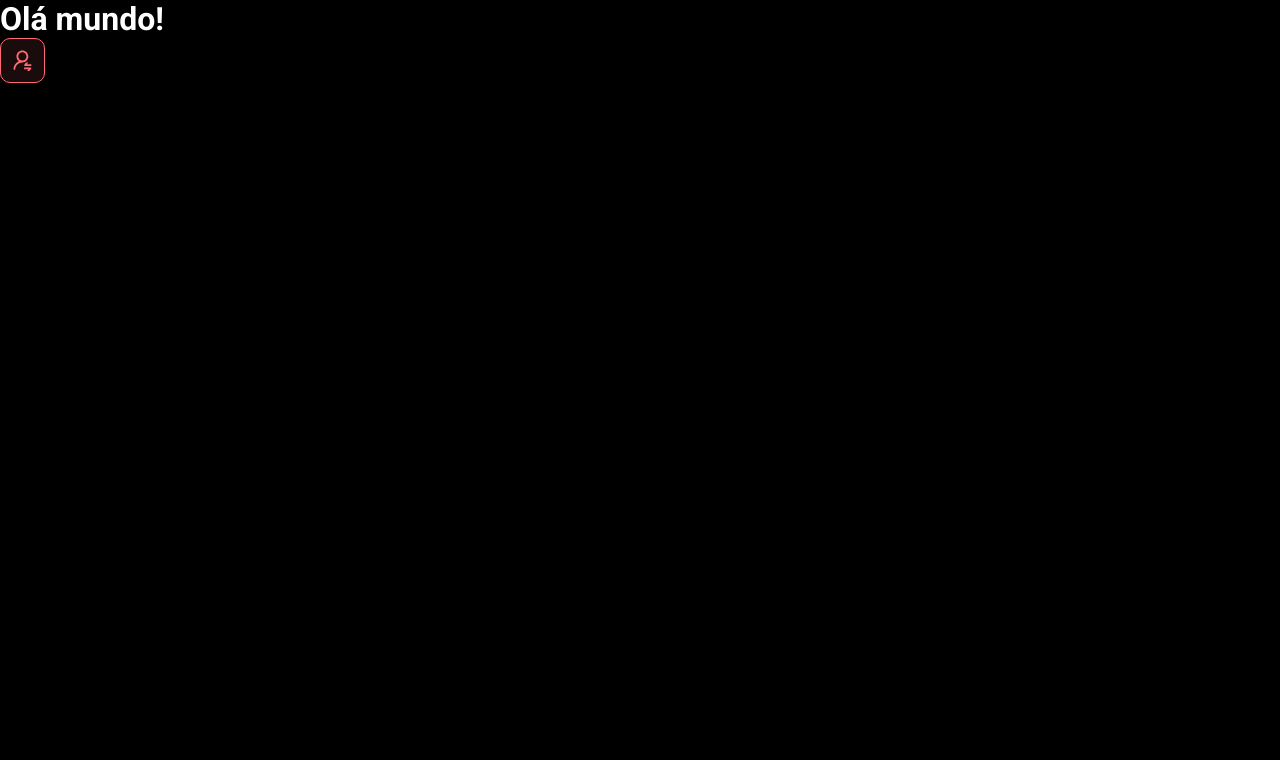
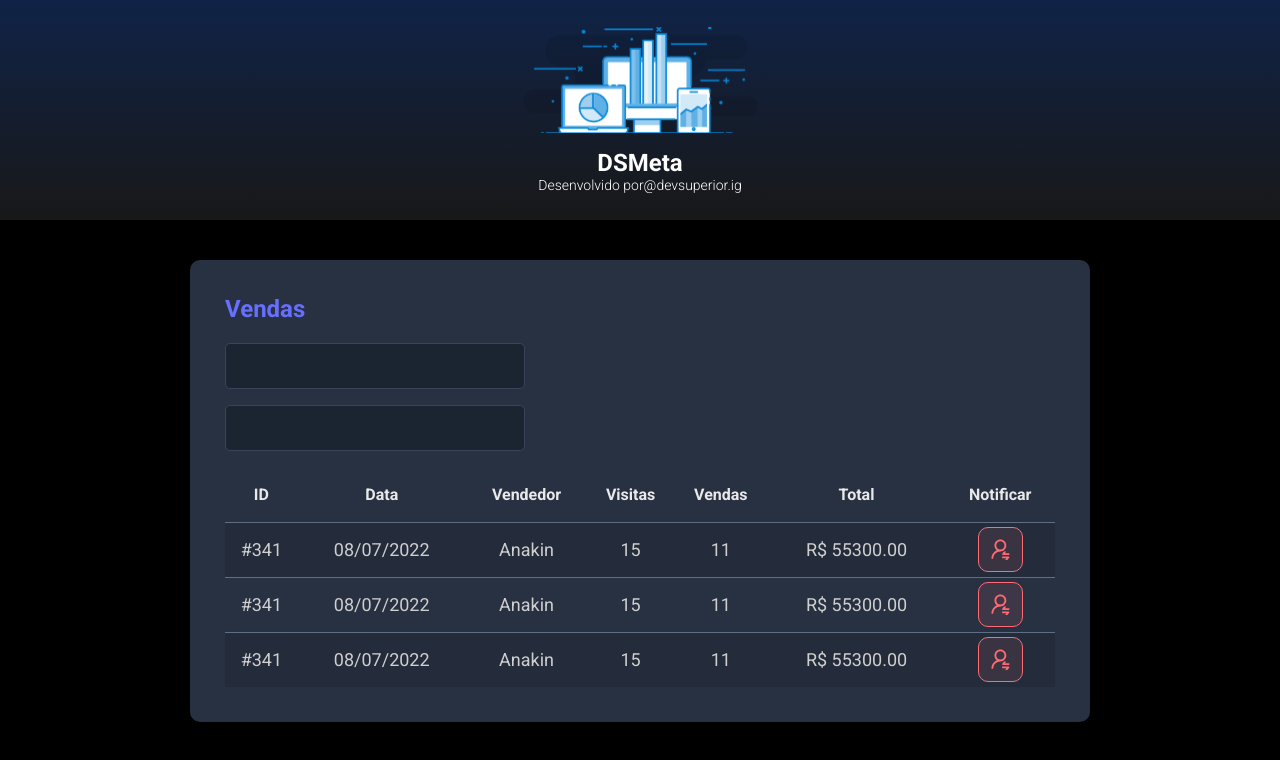
Before and after one commit to GuhhDev/dsmeta, a React (Vite) app in the folder frontend/: page / in a window 1280 px wide. Shown: the top 760 px of the page. Built offline with nearby package versions, Linux system fonts and the light colour scheme.

Commit message:
Outros componentes

```diff
--- a/frontend/src/App.tsx
+++ b/frontend/src/App.tsx
@@ -1,12 +1,20 @@
 import { useState } from 'react'
 import logo from './logo.svg'
-import NotificationButton from './components/NotificationButton'
+import Header from './components/Header'
+import SalesCard from './components/SalesCard'
+
 
 function App() {
   return (
     <>
-      <h1>Olá mundo!</h1>
-      <NotificationButton />
+      <Header />
+      <main>
+        <section id="sales">
+          <div className="dsmeta-container">
+            <SalesCard />
+          </div>
+        </section>
+      </main>
     </>
   )
 }
--- /dev/null
+++ b/frontend/src/components/Header/index.tsx
@@ -0,0 +1,20 @@
+import logo from '../../assets/img/logo.svg'
+
+import './styles.css'
+
+function Header() {
+    return (
+        <header>
+            <div className="dsmeta-logo-container">
+                <img src={logo} alt="DSMeta" />
+                <h1>DSMeta</h1>
+                <p>
+                    Desenvolvido por
+                    <a href="https://www.instagram.com/devsuperior.ig">@devsuperior.ig</a>
+                </p>
+            </div>
+        </header>
+    )
+}
+
+export default Header
--- /dev/null
+++ b/frontend/src/components/Header/styles.css
@@ -0,0 +1,27 @@
+header {
+    background: linear-gradient(180deg, #102347 0%, #181818 100%);
+    height: 220px;
+    display: flex;
+    align-items: center;
+    justify-content: center;
+}
+
+.dsmeta-logo-container {
+    display: flex;
+    flex-direction: column;
+    align-items: center;
+}
+
+.dsmeta-logo-container img {
+    width: 235px;
+}
+
+.dsmeta-logo-container h1 {
+    margin-top: 15px;
+    font-size: 24px;
+}
+
+.dsmeta-logo-container p {
+    font-size: 14px;
+    font-weight: 300;
+}
--- /dev/null
+++ b/frontend/src/components/SalesCard/index.tsx
@@ -0,0 +1,82 @@
+import { useState } from 'react'
+import logo from './logo.svg'
+import './styles.css'
+import NotificationButton from '../NotificationButton'
+
+
+function SalesCard() {
+    return (
+        <div className="dsmeta-card">
+            <h2 className="dsmeta-sales-title">Vendas</h2>
+            <div>
+                <div className="dsmeta-form-control-container">
+                    <input className="dsmeta-form-control" type="text" />
+                </div>
+                <div className="dsmeta-form-control-container">
+                    <input className="dsmeta-form-control" type="text" />
+                </div>
+            </div>
+
+            <div>
+                <table className="dsmeta-sales-table">
+                    <thead>
+                        <tr>
+                            <th className="show992">ID</th>
+                            <th className="show576">Data</th>
+                            <th>Vendedor</th>
+                            <th className="show992">Visitas</th>
+                            <th className="show992">Vendas</th>
+                            <th>Total</th>
+                            <th>Notificar</th>
+                        </tr>
+                    </thead>
+                    <tbody>
+                        <tr>
+                            <td className="show992">#341</td>
+                            <td className="show576">08/07/2022</td>
+                            <td>Anakin</td>
+                            <td className="show992">15</td>
+                            <td className="show992">11</td>
+                            <td>R$ 55300.00</td>
+                            <td>
+                                <div className="dsmeta-red-btn-container">
+                                    <NotificationButton />
+                                </div>
+                            </td>
+                        </tr>
+                        <tr>
+                            <td className="show992">#341</td>
+                            <td className="show576">08/07/2022</td>
+                            <td>Anakin</td>
+                            <td className="show992">15</td>
+                            <td className="show992">11</td>
+                            <td>R$ 55300.00</td>
+                            <td>
+                                <div className="dsmeta-red-btn-container">
+                                    <NotificationButton />
+                                </div>
+                            </td>
+                        </tr>
+                        <tr>
+                            <td className="show992">#341</td>
+                            <td className="show576">08/07/2022</td>
+                            <td>Anakin</td>
+                            <td className="show992">15</td>
+                            <td className="show992">11</td>
+                            <td>R$ 55300.00</td>
+                            <td>
+                                <div className="dsmeta-red-btn-container">
+                                    <NotificationButton />
+                                </div>
+                            </td>
+                        </tr>
+                    </tbody>
+
+                </table>
+            </div>
+
+        </div>
+    )
+}
+
+export default SalesCard
--- /dev/null
+++ b/frontend/src/components/SalesCard/styles.css
@@ -0,0 +1,97 @@
+.dsmeta-card {
+    background-color: #283142;
+    border-radius: 10px;
+    padding: 30px 10px;
+}
+
+.dsmeta-sales-title {
+    color: #676fff;
+    font-size: 24px;
+    margin-bottom: 20px;
+}
+
+.dsmeta-form-control-container {
+    margin-bottom: 16px;
+    max-width: 300px;
+}
+
+.dsmeta-form-control {
+    width: 100%;
+    height: 46px;
+    background-color: #1b2531;
+    border: 1px solid #384459;
+    border-radius: 5px;
+    color: #9aaabe;
+    padding: 0 20px;
+    font-size: 18px;
+}
+
+.dsmeta-sales-table {
+    width: 100%;
+    border-spacing: 0;
+    border-collapse: collapse;
+}
+
+.dsmeta-sales-table thead {
+    height: 55px;
+    font-size: 16px;
+    color: #e9e9e9;
+    font-weight: 700;
+}
+
+.dsmeta-sales-table tbody {
+    font-size: 14px;
+    font-weight: 400;
+    color: #cfcfcf;
+    text-align: center;
+}
+
+.dsmeta-sales-table tbody tr {
+    height: 74px;
+    border-top: 1px solid #5f6e82;
+}
+
+.dsmeta-sales-table tbody tr:hover>td {
+    background-color: #384459;
+}
+
+.dsmeta-sales-table tbody tr:nth-child(odd) {
+    background-color: #242c3b;
+}
+
+.dsmeta-red-btn-container {
+    display: flex;
+    justify-content: center;
+}
+
+.show576 {
+    display: none;
+}
+
+.show992 {
+    display: none;
+}
+
+@media (min-width: 576px) {
+    .show576 {
+        display: table-cell;
+    }
+
+    .dsmeta-card {
+        padding: 35px;
+    }
+
+    .dsmeta-sales-table tbody tr {
+        height: 55px;
+    }
+
+    .dsmeta-sales-table tbody {
+        font-size: 18px;
+    }
+}
+
+@media (min-width: 992px) {
+    .show992 {
+        display: table-cell;
+    }
+}
--- a/frontend/src/index.css
+++ b/frontend/src/index.css
@@ -111,7 +111,7 @@
   border-top: 1px solid #5f6e82;
 }
 
-.dsmeta-sales-table tbody tr:hover > td {
+.dsmeta-sales-table tbody tr:hover>td {
   background-color: #384459;
 }
 
@@ -170,4 +170,14 @@
   .show992 {
     display: table-cell;
   }
+
+  .dsmeta-container {
+    width: 100%;
+    max-width: 900px;
+    margin: 0 auto;
   }
+
+  #sales {
+    padding: 40px 10px;
+  }
+}
```
Also changed, not shown: frontend/src/assets/img/logo.svg (added). Lines whose indentation alone changed are shown as unchanged.
